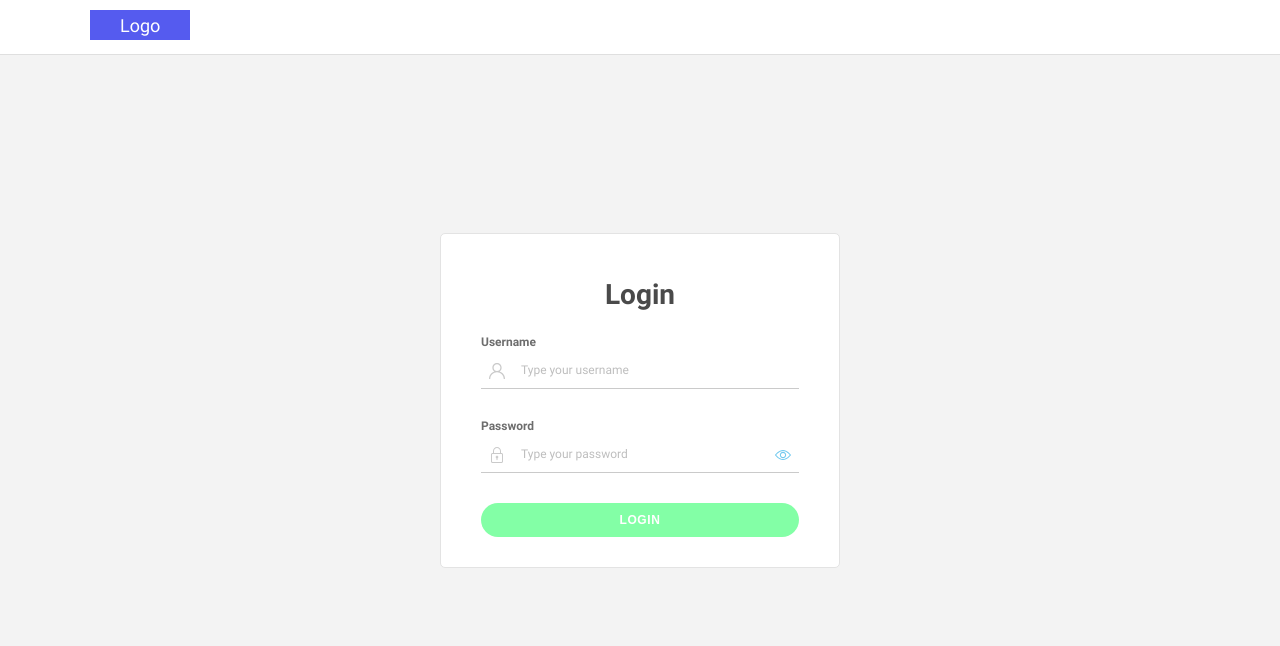
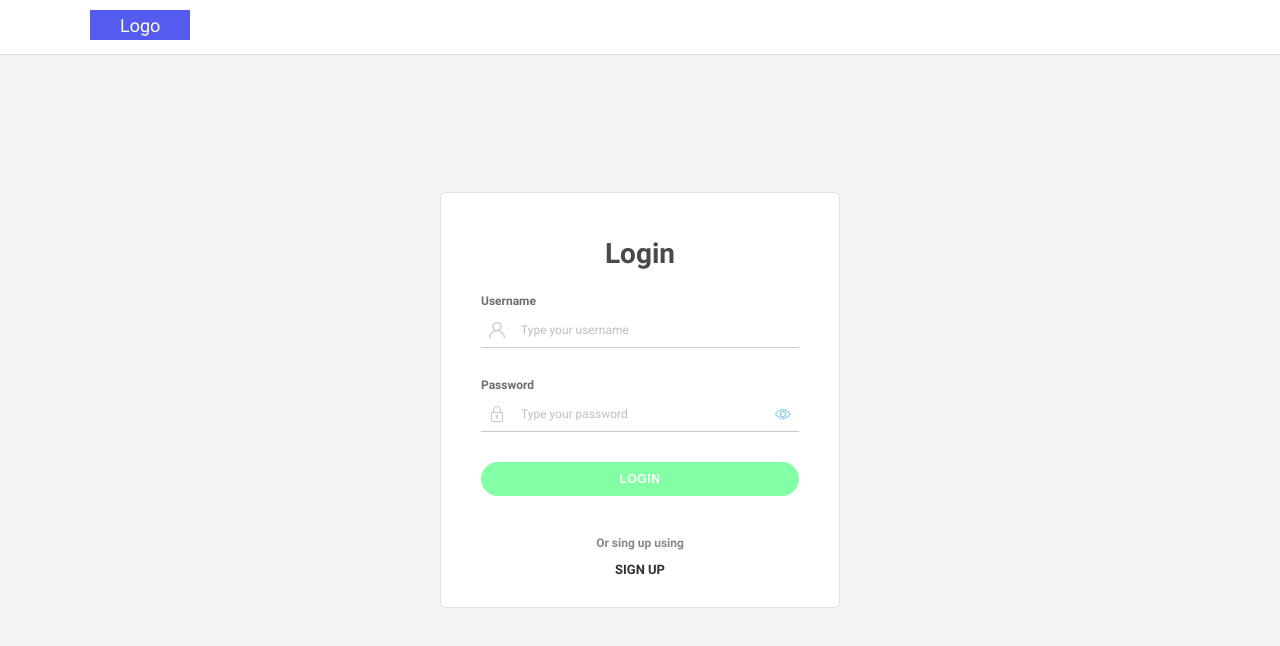
Before and after one commit to shock-dev/self-blog, a Next.js app: page /login in a window 1280 px wide. Shown: the top 646 px of the page. Built offline with nearby package versions, Linux system fonts and the light colour scheme.

Commit message:
add template for `form footer` component

```diff
--- /dev/null
+++ b/components/FormFooter/index.tsx
@@ -0,0 +1,27 @@
+import React from 'react';
+import Link from 'next/link';
+import styles from './FormFooter.module.scss';
+
+interface FormFooterProps {
+  text: string
+  to: {
+    url: string
+    title: string
+  }
+}
+
+export default function FormFooter({
+  text,
+  to: { url, title }
+}: FormFooterProps) {
+  return (
+    <div className={styles.wrapper}>
+      <p className={styles.text}>
+        {text}
+      </p>
+      <Link href={url}>
+        <a className={styles.link}>{title}</a>
+      </Link>
+    </div>
+  );
+}
--- a/pages/login.tsx
+++ b/pages/login.tsx
@@ -3,6 +3,7 @@ import AuthLayout from '../layouts/AuthLayout';
 import AuthForm from '../components/AuthForm';
 import AuthField from '../components/AuthField';
 import Button from '../components/Button';
+import FormFooter from '../components/FormFooter';
 
 export default function Login() {
   return (
@@ -26,6 +27,10 @@ export default function Login() {
         <Button>
           Login
         </Button>
+        <FormFooter
+          text="Or sing up using"
+          to={{ url: '/register', title: 'Sign up' }}
+        />
       </AuthForm>
     </AuthLayout>
   );
```
